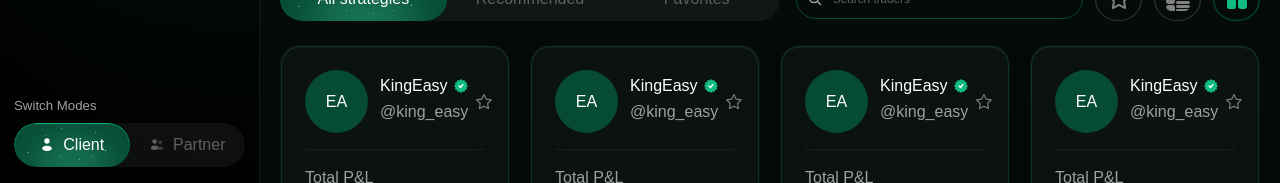
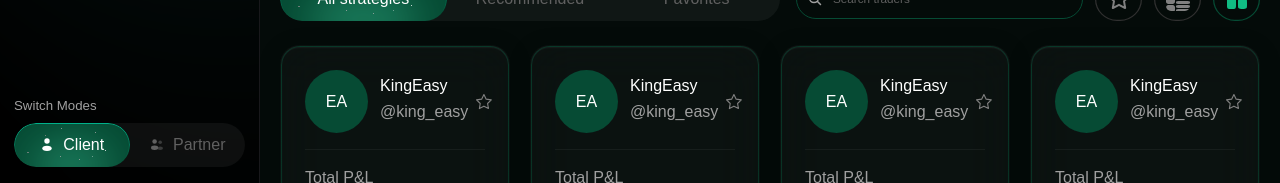
Before and after one commit to Mdx2025/GenesisFxDashboardMDX, a React (Vite) app: page /gensocial/copy-trading in a window 1280 px wide. Shown: the part 567-750 px from the top of the page. Built offline with nearby package versions, Linux system fonts and the light colour scheme; a web font is replaced by a local one.

Commit message:
fix: remove verified icon next to trader name in copy-trading cards

```diff
--- a/src/pages/CopyTradingPage.tsx
+++ b/src/pages/CopyTradingPage.tsx
@@ -133,7 +133,6 @@ function TraderCard({ trader }: { trader: CopyTrader }) {
             <div className="flex-1 min-w-0 pt-1">
               <div className="flex items-center gap-1.5">
                 <span className="text-white text-[16px] font-acid font-medium truncate">{trader.name}</span>
-                {trader.verified && <VerifiedIcon />}
               </div>
               <p className="text-[#a0a0a0] text-[16px] font-acid font-medium mt-0.5">{trader.username}</p>
             </div>
```
